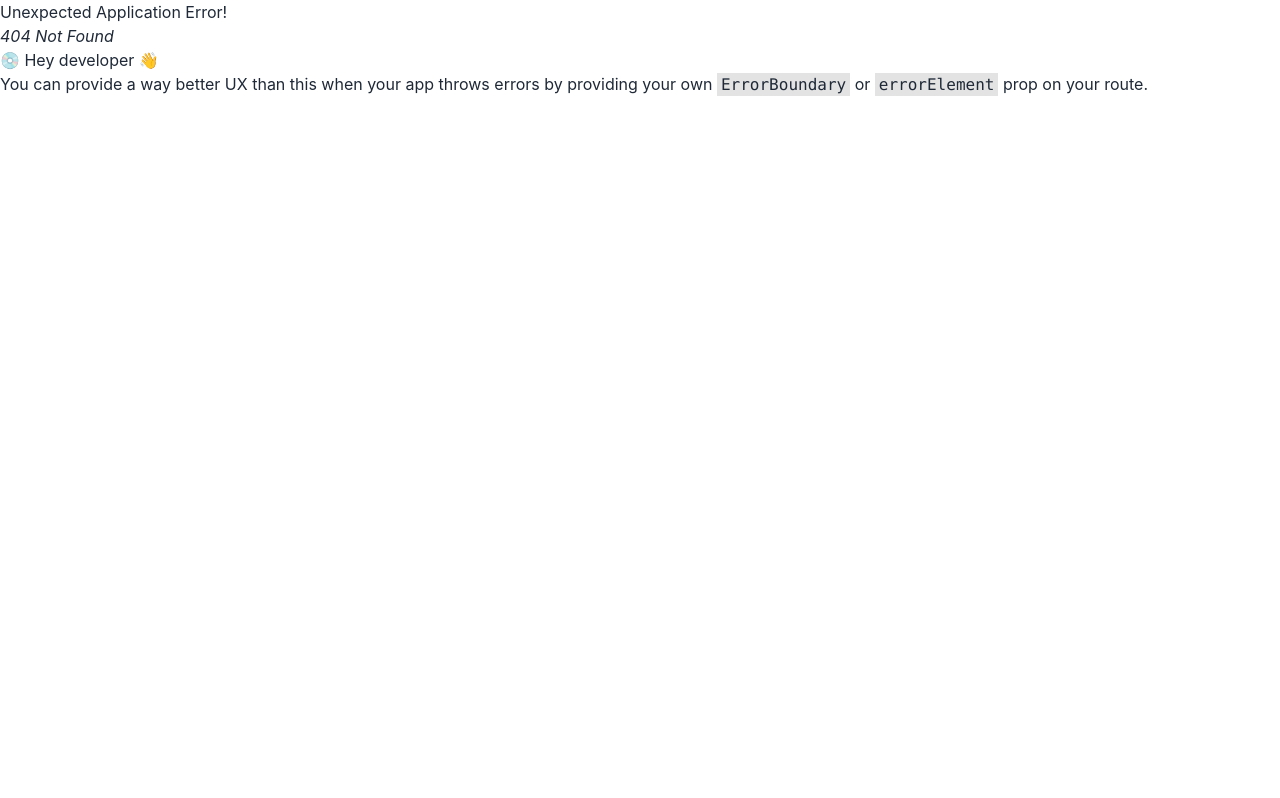
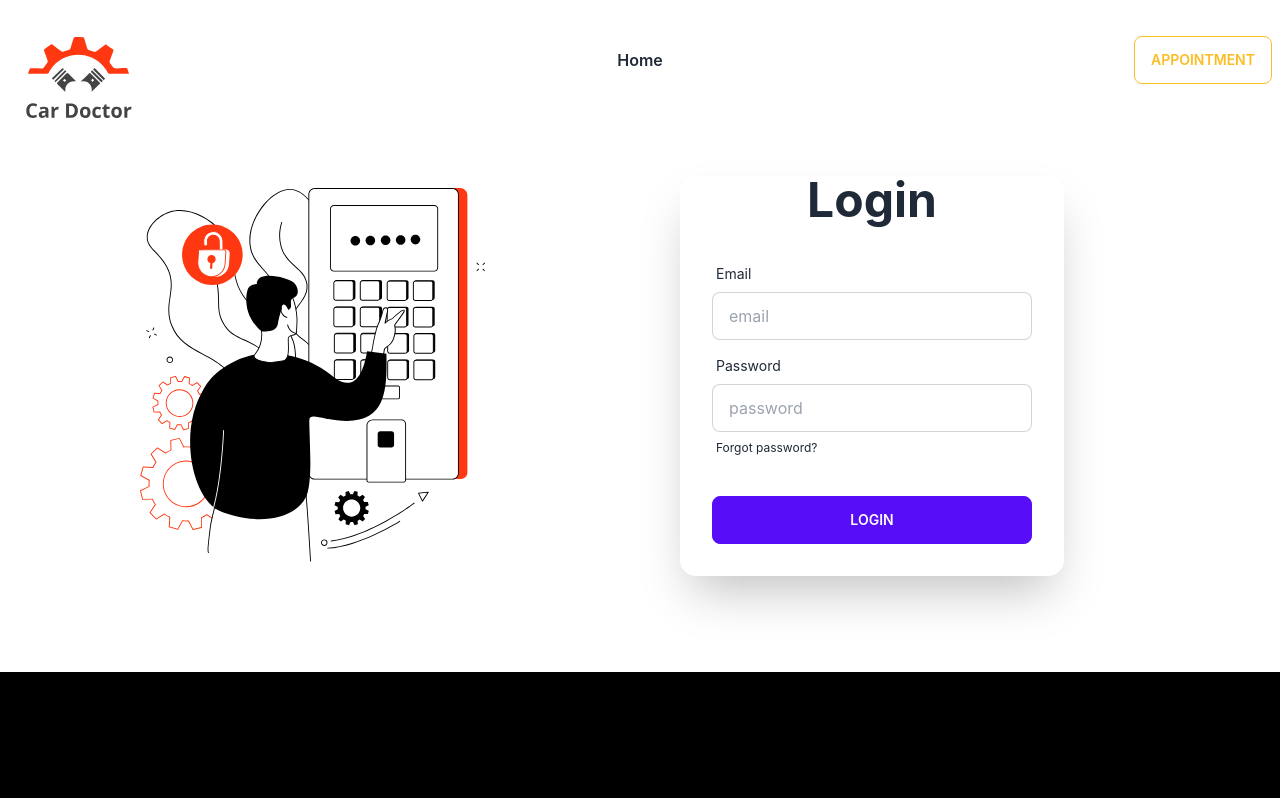
Before and after one commit to abdulhakim10/genius-car-client, a React (Create React App) app: page /login in a window 1280 px wide. Before the commit this address had no page. Shown: the top 798 px of the page. Built offline with nearby package versions, Linux system fonts and the light colour scheme.

Commit message:
Create a simple Login page with firebase integration

```diff
--- a/package.json
+++ b/package.json
@@ -7,6 +7,7 @@
     "@testing-library/react": "^13.4.0",
     "@testing-library/user-event": "^13.5.0",
     "daisyui": "^2.38.0",
+    "firebase": "^9.13.0",
     "react": "^18.2.0",
     "react-dom": "^18.2.0",
     "react-router-dom": "^6.4.3",
--- /dev/null
+++ b/src/Pages/Login/Login.js
@@ -0,0 +1,43 @@
+import React from 'react';
+import img from '../../assets/images/login/login.svg';
+
+const Login = () => {
+
+    const handleLogin = event => {
+        event.preventDefault();
+    }
+    return (
+        <div className="hero w-full my-20">
+            <div className="hero-content grid gap-20 md:grid-cols-2 flex-col lg:flex-row">
+                <div className="text-center lg:text-left">
+                    <img className='w-3/4' src={img} alt="" />
+                </div>
+                <div className="card flex-shrink-0 w-full max-w-sm shadow-2xl bg-base-100">
+                <h1 className="text-5xl text-center font-bold">Login</h1>
+                    <form onSubmit={handleLogin} className="card-body">
+                        <div className="form-control">
+                            <label className="label">
+                                <span className="label-text">Email</span>
+                            </label>
+                            <input type="text" placeholder="email" className="input input-bordered" />
+                        </div>
+                        <div className="form-control">
+                            <label className="label">
+                                <span className="label-text">Password</span>
+                            </label>
+                            <input type="text" placeholder="password" className="input input-bordered" />
+                            <label className="label">
+                                <a href="#" className="label-text-alt link link-hover">Forgot password?</a>
+                            </label>
+                        </div>
+                        <div className="form-control mt-6">
+                            <input className="btn btn-primary" type="submit" value="Login" />
+                        </div>
+                    </form>
+                </div>
+            </div>
+        </div>
+    );
+};
+
+export default Login;
--- a/src/Router/Routes/Routes.js
+++ b/src/Router/Routes/Routes.js
@@ -1,6 +1,7 @@
 import { createBrowserRouter } from "react-router-dom";
 import Main from "../../Layout/Main";
 import Home from "../../Pages/Home/Home/Home";
+import Login from "../../Pages/Login/Login";
 
 const router = createBrowserRouter([
     {
@@ -10,6 +11,10 @@ const router = createBrowserRouter([
             {
                 path: '/',
                 element: <Home></Home>
+            },
+            {
+                path: '/login',
+                element: <Login></Login>
             }
         ]
     }
--- /dev/null
+++ b/src/firebase/firebase.config.js
@@ -0,0 +1,19 @@
+// Import the functions you need from the SDKs you need
+import { initializeApp } from "firebase/app";
+// TODO: Add SDKs for Firebase products that you want to use
+// https://firebase.google.com/docs/web/setup#available-libraries
+
+// Your web app's Firebase configuration
+const firebaseConfig = {
+  apiKey: process.env.REACT_APP_apiKey,
+  authDomain: process.env.REACT_APP_authDomain,
+  projectId: process.env.REACT_APP_projectId,
+  storageBucket: process.env.REACT_APP_storageBucket,
+  messagingSenderId: process.env.REACT_APP_messagingSenderId,
+  appId: process.env.REACT_APP_appId,
+};
+
+// Initialize Firebase
+const app = initializeApp(firebaseConfig);
+
+export default app;
```
Also changed, not shown: 1 other file (tests, documents, lock files or other folders).
